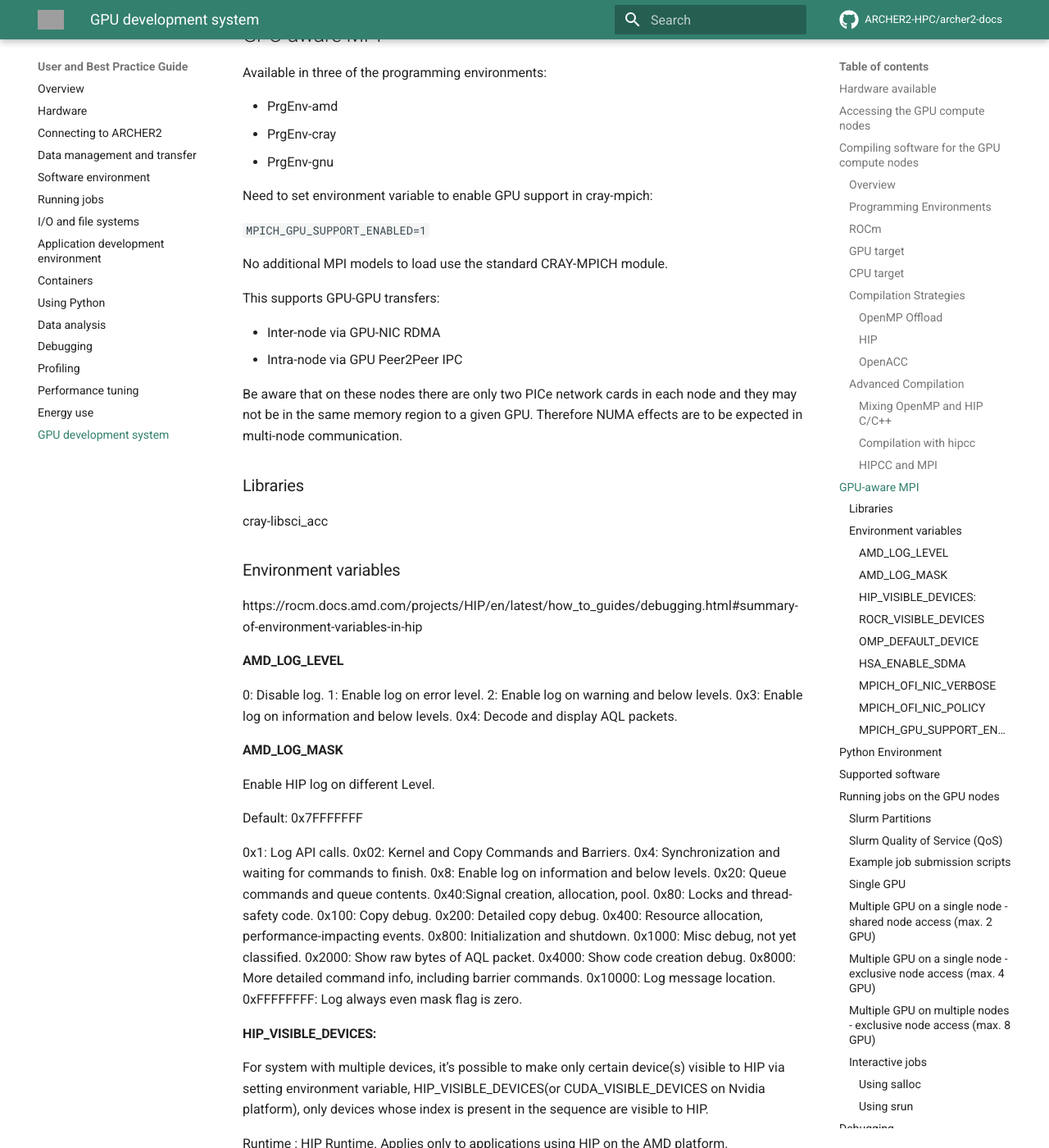
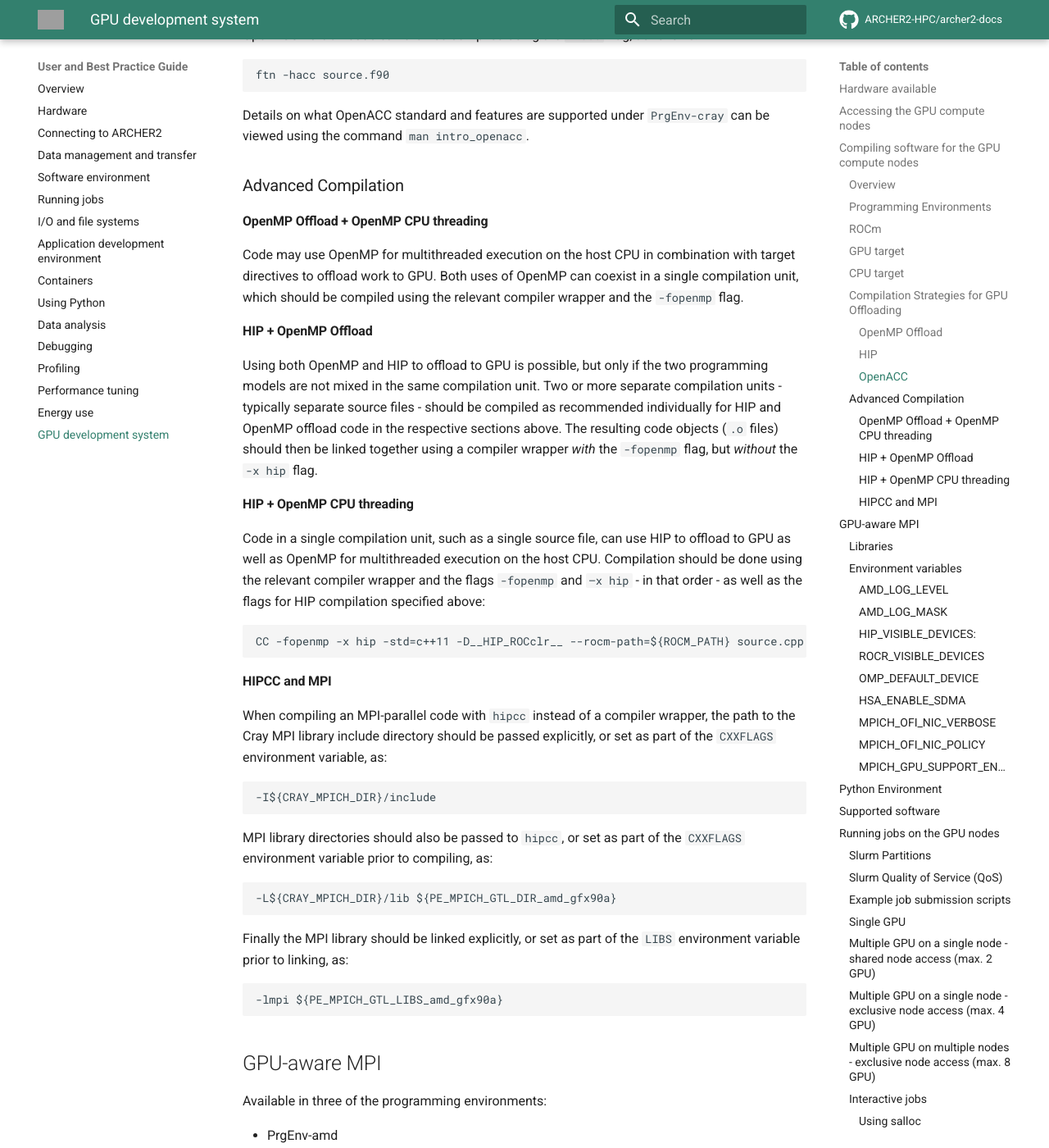
Before and after one commit to ARCHER2-HPC/archer2-docs, an MkDocs documentation site: the page built from docs/user-guide/gpu.md, in a window 1280 px wide and 1400 px high, scrolled down 5898 px. Shown: the whole window at 82% size. Built offline with MkDocs 1.6.1 and Material for MkDocs 9.7.7, drawn with Linux system fonts in a browser that asks for light colours; comment, search, counter and statistics services are not loaded; some of the changed text lies outside the part shown; grey boxes are pictures that could not be loaded.

Commit message:
Add guidance on mixed compilation

````diff
--- a/docs/user-guide/gpu.md
+++ b/docs/user-guide/gpu.md
@@ -112,7 +112,8 @@
 
 The `rocm` module also provides access to other AMD tools, such as
 HIPIFY (`hipify-clang` or `hipify-perl` command), which enables
-translation of CUDA to HIP code.
+translation of CUDA to HIP code. See also the [section below on
+HIPIFY](#hipify).
 
 
 ### GPU target
@@ -140,7 +141,7 @@
 
 
 
-### Compilation Strategies
+### Compilation Strategies for GPU Offloading
 
 Compiler support on ARCHER2 for various programming models that enable
 offloading to AMD GPUs can be summarised at a glance in the following
@@ -235,22 +236,30 @@
 CC -x hip -std=c++11 -D__HIP_ROCclr__ --rocm-path=${ROCM_PATH} source.cpp
 ```
 
-Alternatively, you may use `hipcc` to drive the AMD LLVM compiler to
-compile HIP code. In that case you will need to take care to
-explicitly pass all required offload flags to `hipcc`, such as:
+Alternatively, you may use `hipcc` to drive the AMD LLVM compiler
+`amdclang(++)` to compile HIP code. In that case you will need to take
+care to explicitly pass all required offload flags to `hipcc`, such
+as:
 
 ```
 -D__HIP_PLATFORM_AMD__ --offload-arch=gfx90a
 ```
 
 To see what `hipcc` passes to the compiler, you can pass the
-`--verbose` option.
+`--verbose` option. If you are compiling MPI-parallel HIP code with
+`hipcc`, please see additional guidance under [HIPCC and
+MPI](#hipcc-and-mpi).
 
+`hipcc` can compile both HIP code for device (GPU) execution and
+non-HIP code for host (CPU) execution and will default to using the
+AMD LLVM compiler `amdclang(++)` to do so. If your software consists
+of separate compilation units - typically separate files - containing
+HIP code non-HIP code, it is possible to use a different compiler than
+`hipcc` to compile the non-HIP code. To do this:
 
-<!-----the CPU sections of the code still need to compiled by a
-chosen base or host compiler (cray, amd, aocc, gnu,...).
-
-The compilation pipeline looks something like:---->
+- Compile the HIP code as above using `hipcc`
+- Compile the non-HIP code using the compiler wrapper `CC` and a *different* PrgEnv than `PrgEnv-amd` loaded
+- Link the resulting code objects (`.o` files) together using the compiler wrapper
 
 
 #### OpenACC
@@ -271,25 +280,69 @@
 ftn -hacc source.f90
 ```
 
-Details on exactly what OpenACC version and features are supported
-under `PrgEnv-cray` can be viewed using the command `man
-intro_openacc`.
-
-
-
-
-
-
-
+Details on what OpenACC standard and features are supported under
+`PrgEnv-cray` can be viewed using the command `man intro_openacc`.
 
 
 ### Advanced Compilation
 
-#### Mixing OpenMP and HIP C/C++
+#### OpenMP Offload + OpenMP CPU threading
 
-#### Compilation with hipcc
+Code may use OpenMP for multithreaded execution on the host CPU in
+combination with target directives to offload work to GPU. Both uses
+of OpenMP can coexist in a single compilation unit, which should be
+compiled using the relevant compiler wrapper and the `-fopenmp` flag.
+
+
+#### HIP + OpenMP Offload
+
+Using both OpenMP and HIP to offload to GPU is possible, but only if
+the two programming models are not mixed in the same compilation unit.
+Two or more separate compilation units - typically separate source
+files - should be compiled as recommended individually for HIP and
+OpenMP offload code in the respective sections above. The resulting
+code objects (`.o` files) should then be linked together using a
+compiler wrapper *with* the `-fopenmp` flag, but *without* the `-x
+hip` flag.
+
+#### HIP + OpenMP CPU threading
+
+Code in a single compilation unit, such as a single source file, can
+use HIP to offload to GPU as well as OpenMP for multithreaded
+execution on the host CPU. Compilation should be done using the
+relevant compiler wrapper and the flags `-fopenmp` and `–x hip` - in
+that order - as well as the flags for HIP compilation specified above:
+
+```
+CC -fopenmp -x hip -std=c++11 -D__HIP_ROCclr__ --rocm-path=${ROCM_PATH} source.cpp
+```
+
 
 #### HIPCC and MPI
+
+When compiling an MPI-parallel code with `hipcc` instead of a compiler
+wrapper, the path to the Cray MPI library include directory should be
+passed explicitly, or set as part of the `CXXFLAGS` environment
+variable, as:
+
+```
+-I${CRAY_MPICH_DIR}/include
+```
+
+MPI library directories should also be passed to `hipcc`, or set as
+part of the `CXXFLAGS` environment variable prior to compiling, as:
+
+```
+-L${CRAY_MPICH_DIR}/lib ${PE_MPICH_GTL_DIR_amd_gfx90a}
+```
+
+Finally the MPI library should be linked explicitly, or set as part of
+the `LIBS` environment variable prior to linking, as:
+
+```
+-lmpi ${PE_MPICH_GTL_LIBS_amd_gfx90a}
+```
+
 
 
 ## GPU-aware MPI
````
